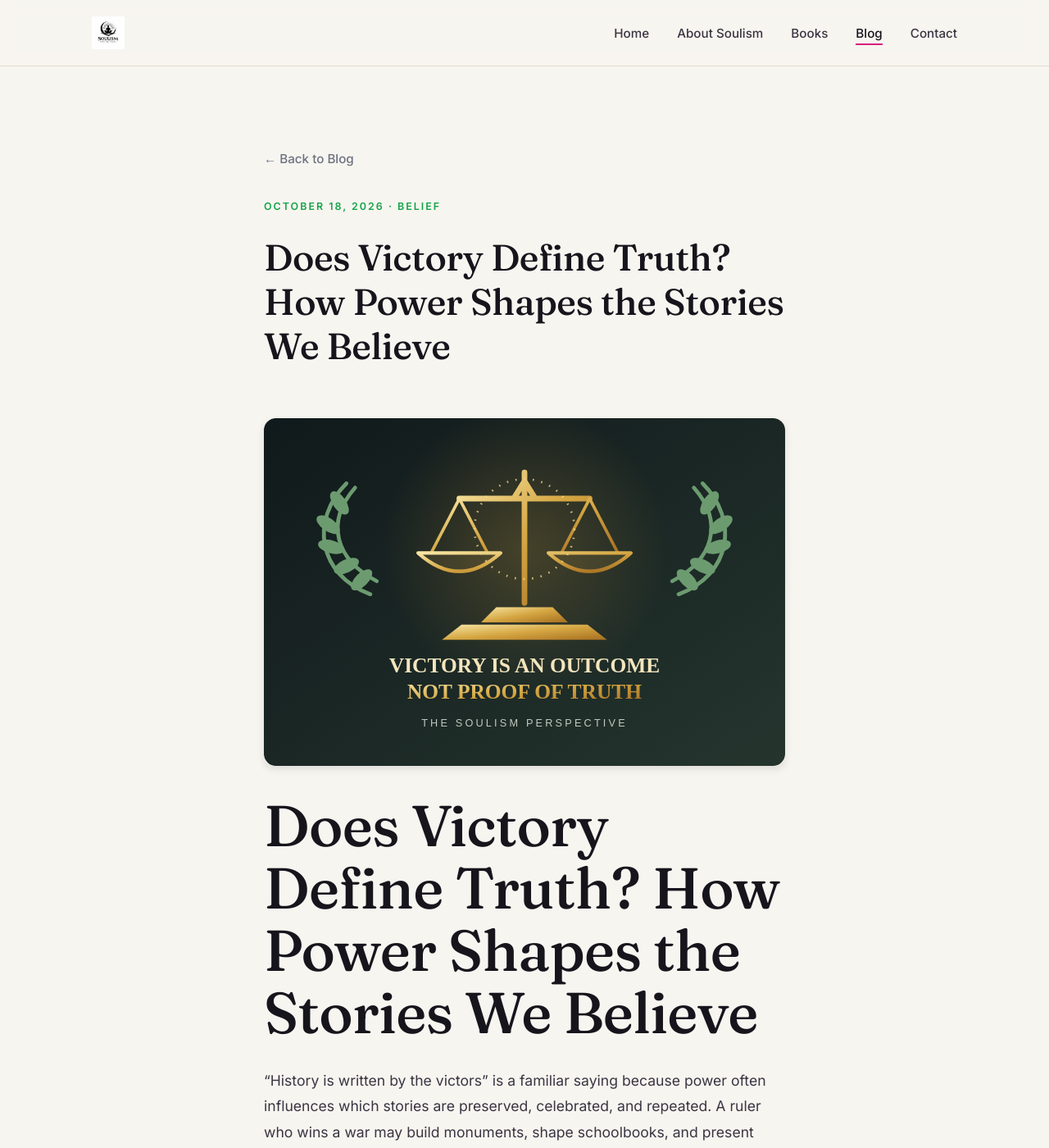
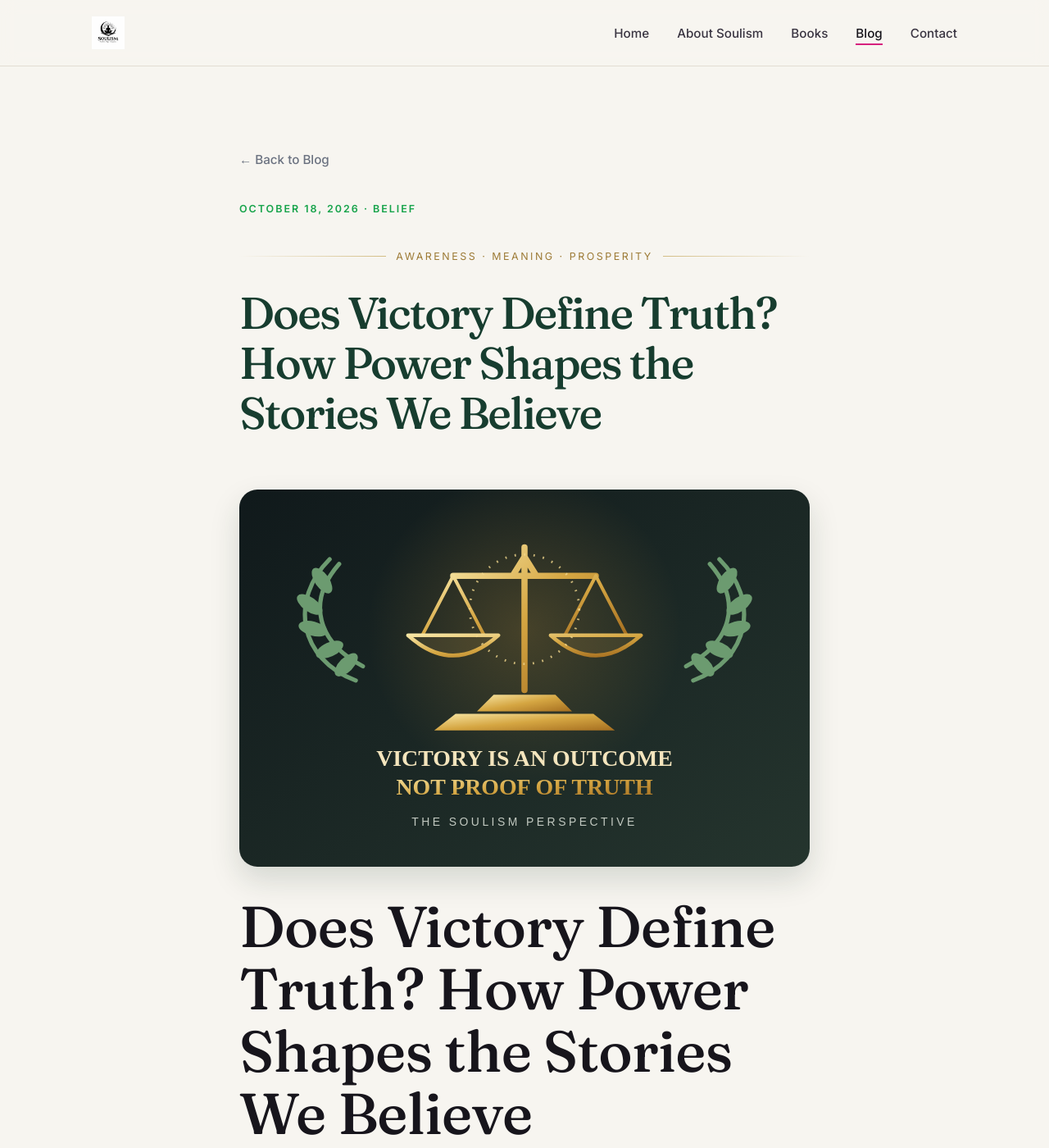
Before and after one commit to Soulismbooks/thesoulism-website, a Jekyll site: the page built from soulism-website/_posts/2026-10-18-does-victory-define-truth.md, in a window 1280 px wide and 1400 px high. Shown: the whole window at 82% size. Built offline with Jekyll 4.4.1, drawn with Linux system fonts in a browser that asks for light colours.

Commit message:
Improve blog article design with responsive CSS graphic accents

```diff
--- a/soulism-website/_layouts/post.html
+++ b/soulism-website/_layouts/post.html
@@ -40,6 +40,40 @@
   .btn-fb { background: #1877F2; }
   .btn-tw { background: #1DA1F2; }
   .btn-copy { background: #64748b; }
+
+  /* Soulism editorial graphics: responsive, lightweight decorative accents */
+  .post-body { max-width:760px; font-size:1.12rem; line-height:1.9; color:#292a2d; }
+  .post-body h1#post-title { font-size:clamp(2.15rem, 6vw, 3.4rem) !important; line-height:1.12 !important; letter-spacing:-.035em; color:#173d2f; }
+  .post-body h2 { margin:2.2em 0 .65em; color:#185b43; font-size:clamp(1.45rem, 4vw, 2rem); line-height:1.25; letter-spacing:-.02em; }
+  .post-body h2::before { content:""; display:inline-block; vertical-align:middle; width:5px; height:1.1em; margin-right:.55em; background:linear-gradient(180deg,#d4ad50,#24845d); border-radius:10px; }
+  .post-body p { margin:0 0 1.2em; }
+  .post-body strong { color:#174d39; }
+  .post-body ul, .post-body ol { padding:1.15em 1.3em 1.15em 2.8em; margin:1.4em 0 1.8em; border:1px solid #e4e8de; border-radius:18px; background:linear-gradient(135deg,#fbfaf5,#f0f5eb); }
+  .post-body li { padding:.28em 0 .28em .25em; }
+  .post-body blockquote { border:0; border-left:5px solid #c79d42; border-radius:0 18px 18px 0; margin:2em 0; padding:1.1em 1.35em; font-family:Georgia,serif; font-size:1.35rem; color:#254f3b; background:linear-gradient(110deg,#f6f0dd,#f6f8f1); box-shadow:0 8px 24px rgba(26,48,32,.06); }
+  .post-ornament { display:flex; align-items:center; gap:12px; margin:20px 0 28px; color:#9d7b36; font-size:.78rem; letter-spacing:.2em; text-transform:uppercase; }
+  .post-ornament::before, .post-ornament::after { content:""; height:1px; flex:1; background:linear-gradient(90deg,transparent,#d3bd84); }
+  .post-ornament::after { background:linear-gradient(90deg,#d3bd84,transparent); }
+  .post-body > img:first-of-type { max-height:460px; object-fit:cover; border-radius:22px !important; box-shadow:0 16px 36px rgba(21,45,33,.15) !important; }
+  .post-graphic { margin:2.2rem 0; padding:1.5rem; border:1px solid #e2e8d9; border-radius:24px; color:#f9f5e7; background:radial-gradient(circle at 88% 10%,rgba(210,169,77,.25),transparent 28%),linear-gradient(135deg,#11201c,#214b37); box-shadow:0 15px 35px rgba(20,45,31,.12); overflow:hidden; }
+  .post-graphic .graphic-kicker { margin:0 0 .65rem; color:#e2c579; font-size:.78rem; font-weight:700; letter-spacing:.16em; text-transform:uppercase; }
+  .post-graphic h3 { margin:0 0 .65rem; max-width:560px; font:700 clamp(1.65rem,4.6vw,2.35rem)/1.12 Georgia,serif; color:#fff7df; }
+  .post-graphic p { margin:0; color:#e0e9df; font-size:1rem; }
+  .post-graphic-grid { display:grid; grid-template-columns:repeat(2,minmax(0,1fr)); gap:12px; margin-top:1.2rem; }
+  .post-graphic-item { padding:1rem; border:1px solid rgba(244,224,170,.25); background:rgba(255,255,255,.045); border-radius:16px; }
+  .post-graphic-item b { display:block; margin-bottom:.35rem; color:#f1d58c; font-size:1rem; }
+  .post-graphic-item span { color:#e3e9e0; font-size:.88rem; line-height:1.5; }
+  .post-book-note { margin:2rem 0; padding:1.2rem 1.35rem; border-left:4px solid #cba34c; border-radius:0 16px 16px 0; background:#f7f2e5; color:#253c2f; }
+  .post-book-note a { color:#176441; font-weight:700; text-underline-offset:3px; }
+  .share-section { margin-top:3.5rem; padding-top:1.6rem; border-top:1px solid #e2dfd4; }
+  .share-btn { border-radius:999px; padding:11px 19px; box-shadow:0 4px 12px rgba(0,0,0,.08); }
+  @media(max-width:600px) {
+    .post-body { font-size:1.05rem; line-height:1.82; }
+    .post-graphic { padding:1.15rem; border-radius:20px; }
+    .post-graphic-grid { gap:8px; }
+    .post-graphic-item { padding:.8rem; }
+  }
+
 </style>
 </head>
 <body>
@@ -68,6 +102,8 @@
         {{ page.date | date: "%B %d, %Y" }} {% if page.tag %} · {{ page.tag }} {% endif %}
       </span>
     </div>
+    <!-- Editorial accent for Soulism article pages -->
+    <div class="post-ornament" aria-hidden="true">Awareness · Meaning · Prosperity</div>
     <!-- 🟢 मशीन ब्लॉग का टाइटल यहाँ खुद भरेगी -->
     <h1 id="post-title" style="max-width:700px; margin-top:10px; font-size: 2.8rem; line-height: 1.2;">{{ page.title }}</h1>
   </div>
```
